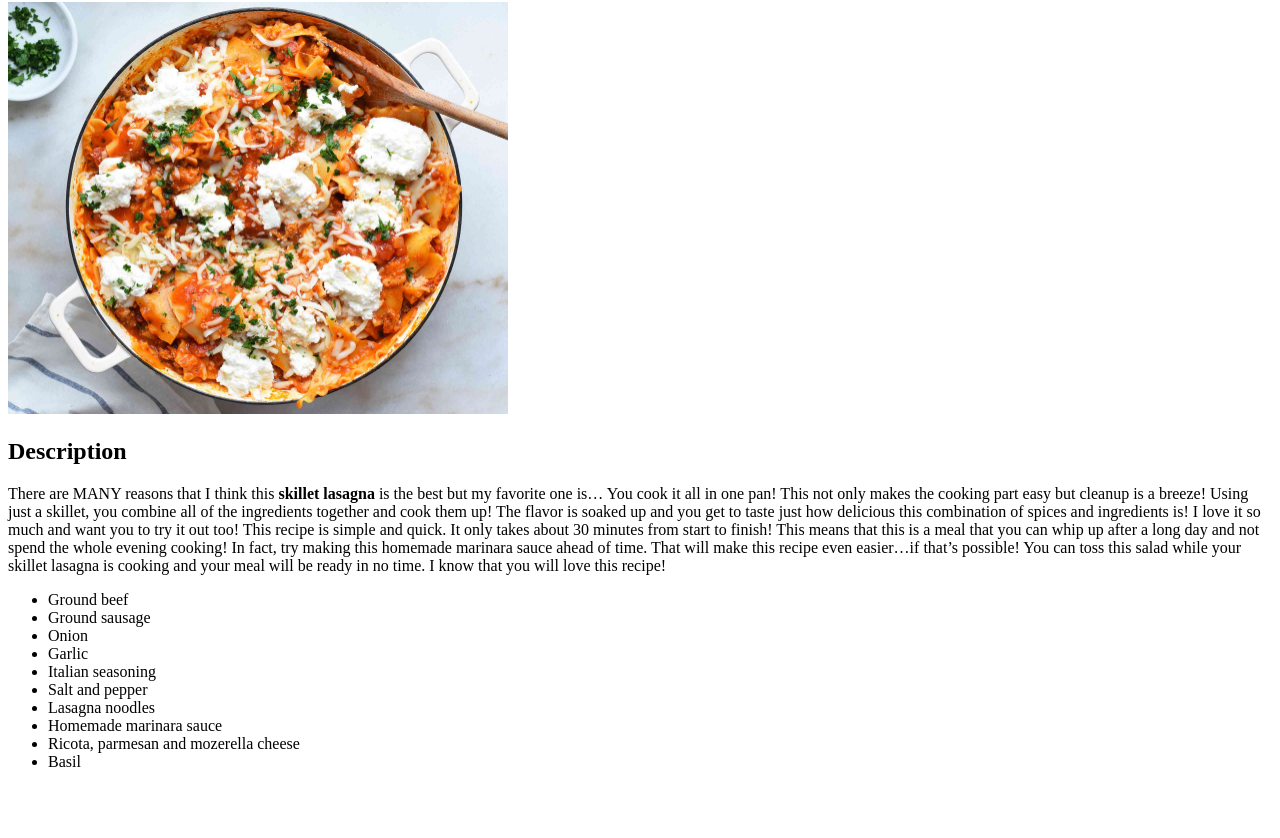
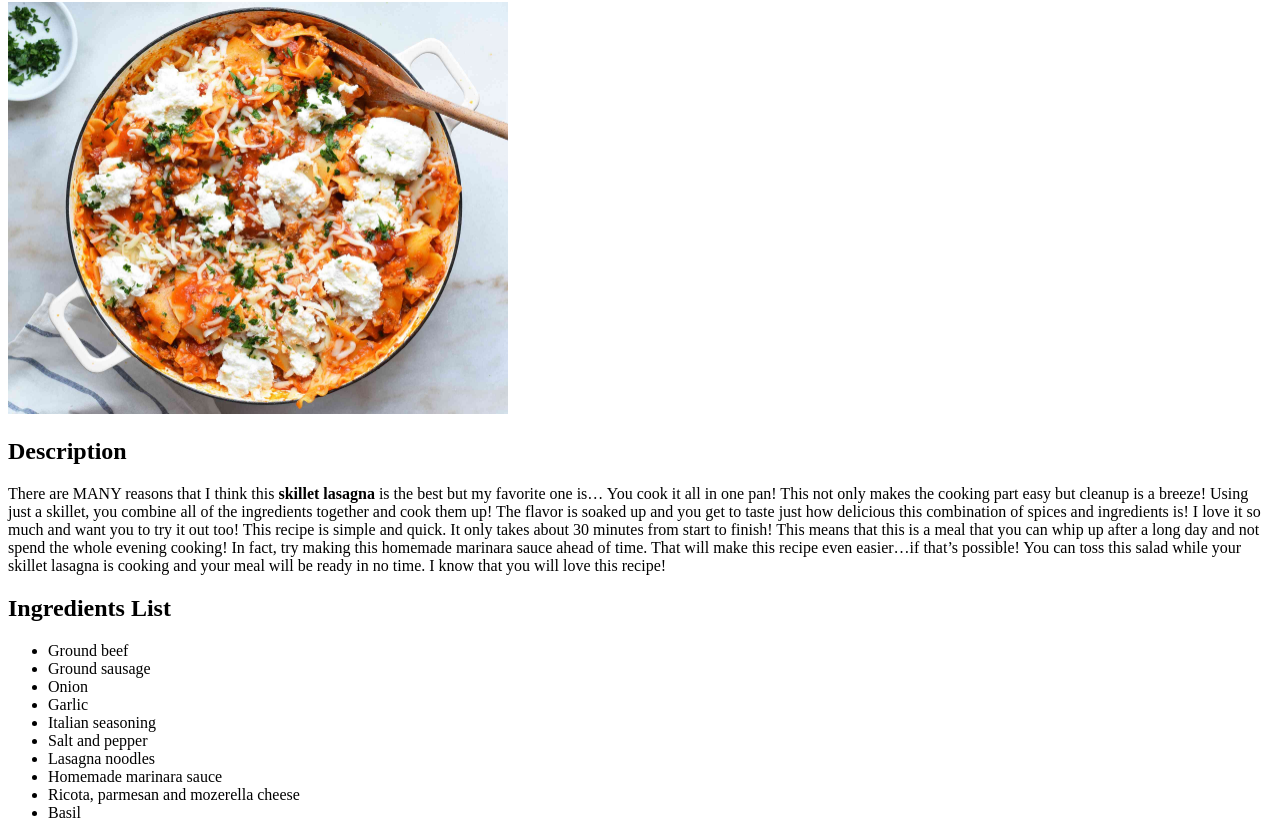
Before and after one commit to azadatiqur/odin-recipes, a plain HTML site: page recipes/lasagna.html in a window 1280 px wide. Shown: the part 78-916 px from the top of the page. Before the commit the page ends 865 px from the top, so only its background shows below. Drawn offline with Linux system fonts and the light colour scheme.

Commit message:
Add ingredients list h2 header

```diff
--- a/recipes/lasagna.html
+++ b/recipes/lasagna.html
@@ -13,6 +13,7 @@
 
             This recipe is simple and quick. It only takes about 30 minutes from start to finish! This means that this is a meal that you can whip up after a long day and not spend the whole evening cooking! In fact, try making this homemade marinara sauce ahead of time. That will make this recipe even easier…if that’s possible! You can toss this salad while your skillet lasagna is cooking and your meal will be ready in no time. I know that you will love this recipe!
         </p>
+        <h2>Ingredients List</h2>
         <ul>
             <li>Ground beef</li>
             <li>Ground sausage</li>
```
